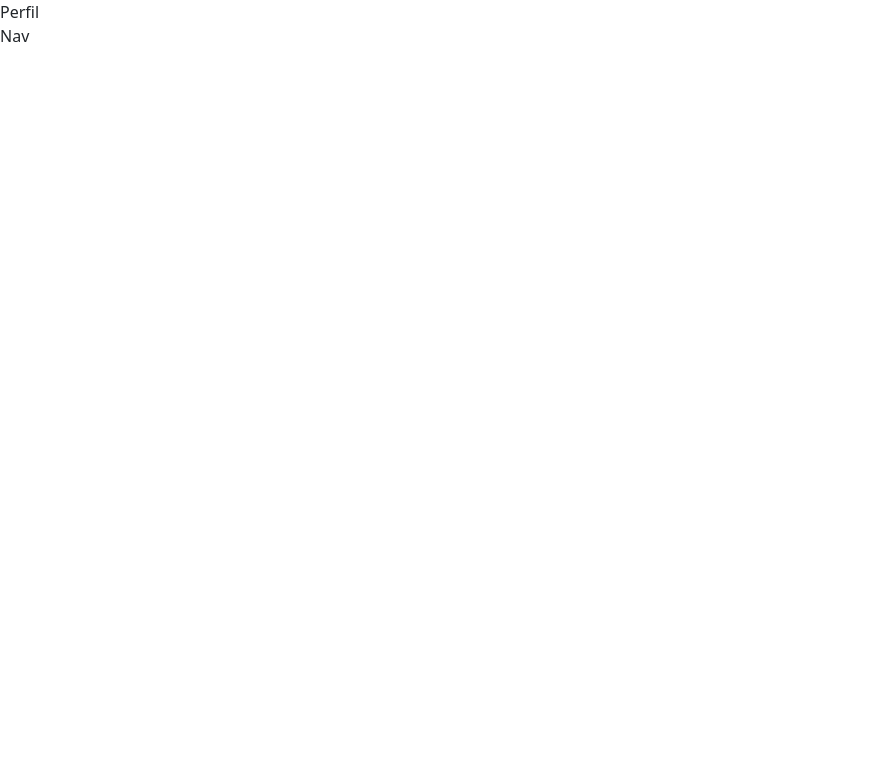
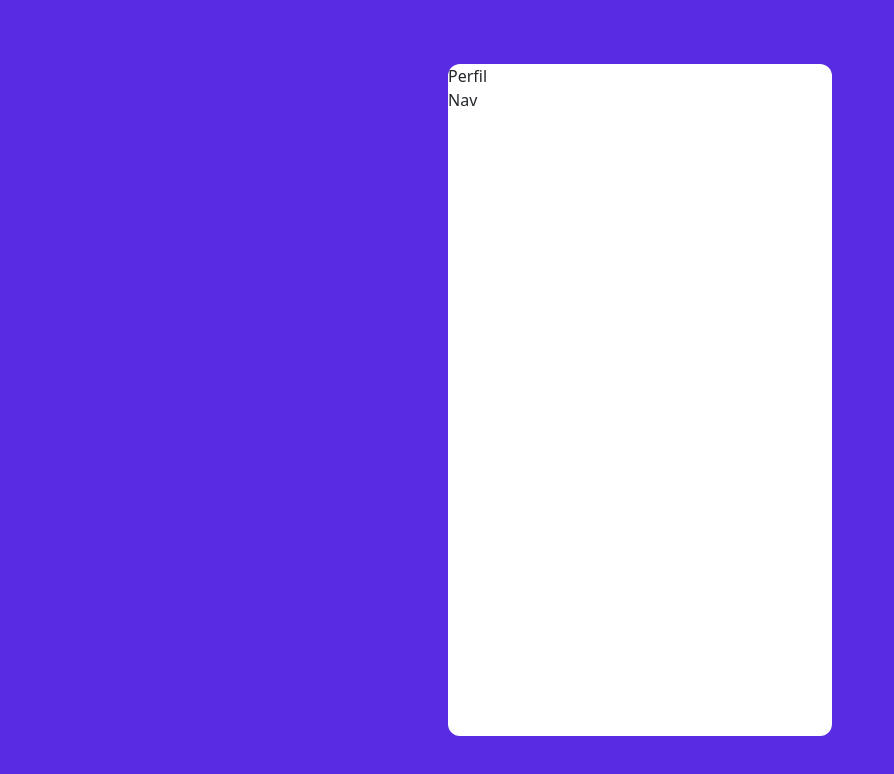
Before and after one commit to andres0818/quiz-app, a React (Create React App) app: page /home/perfil in a window 1280 px wide. Shown: the top 774 px of the page, without its empty margins (0-894 px from the left). Built offline with nearby package versions, Linux system fonts and the light colour scheme.

Commit message:
responsive mobile

```diff
--- a/src/App.js
+++ b/src/App.js
@@ -1,15 +1,15 @@
 import React from 'react'
 import { Route, Routes } from 'react-router-dom'
-import Estadisticas from './pages/Estadisticas'
-import Home from './pages/Home'
+import Estadisticas from './components/Estadisticas'
+import Menu from './pages/menu'
 import Login from './pages/Login'
-import Perfil from './pages/Perfil'
+import Perfil from './components/Perfil'
 
 const App = () => {
   return (
     <Routes>
       <Route path='/' element={<Login />} />
-      <Route path='/home' element={<Home />} >
+      <Route path='/home' element={<Menu />} >
         <Route path='/home/estadisticas' element={<Estadisticas />} />
         <Route path='/home/perfil' element={<Perfil />} />
         <Route path='*' element={<Login />} />
--- a/src/index.css
+++ b/src/index.css
@@ -1 +1,30 @@
 @import 'bootstrap/dist/css/bootstrap.min.css';
+
+* {
+    padding: 0;
+    margin: 0;
+}
+
+.contenedor {
+    width: 100vw;
+    height: 100vh;
+    padding: 5% 35%;
+    background-color: rgb(89, 43, 226);
+
+}
+
+@media(max-width: 414px) {
+    .contenedor {
+        width: 0;
+        height: 0;
+        padding: 0;
+    }
+}
+
+
+.contenedorMobile {
+    background: white;
+    width: 100%;
+    height: 100%;
+    border-radius: 12px;
+}
--- a/src/pages/Home.jsx
+++ /dev/null
@@ -1,14 +0,0 @@
-import React from 'react'
-import { Outlet } from 'react-router-dom'
-import Nav from '../components/Nav'
-
-const Home = () => {
-    return (
-        <div>
-            <Outlet />
-            <Nav />
-        </div>
-    )
-}
-
-export default Home
--- a/src/pages/Login.jsx
+++ b/src/pages/Login.jsx
@@ -2,7 +2,12 @@ import React from 'react'
 
 const Login = () => {
   return (
-    <div>Login</div>
+    <div className='contenedor' >
+      <div style={{background:"white", width:"100%",height:"100%"}}>
+        <h1>hola</h1>
+        <h2>caho</h2>
+      </div>
+    </div>
   )
 }
 
--- /dev/null
+++ b/src/pages/menu.jsx
@@ -0,0 +1,19 @@
+import React from 'react'
+import { Outlet } from 'react-router-dom'
+import Nav from '../components/Nav'
+
+const menu
+    = () => {
+        return (
+
+            <div className='contenedor' >
+                <div className='contenedorMobile' style={{ background: "white", width: "100%", height: "100%" }}>
+                    <Outlet />
+                    <Nav />
+                </div>
+            </div>
+
+        )
+    }
+
+export default menu
```
Also changed, not shown: src/components/Estadisticas.jsx (renamed from src/pages/Estadisticas.jsx), src/components/Perfil.jsx (renamed from src/pages/Perfil.jsx).
